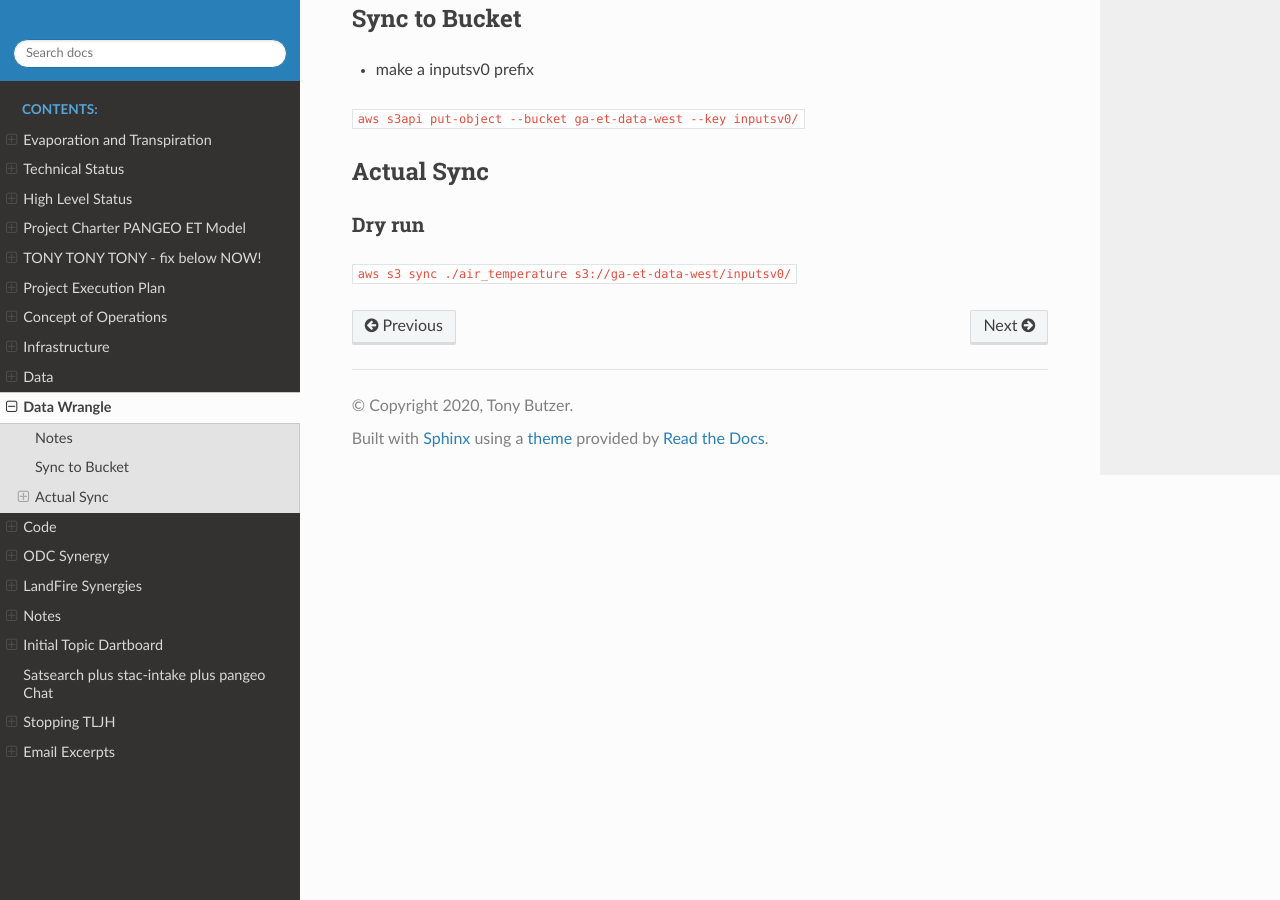
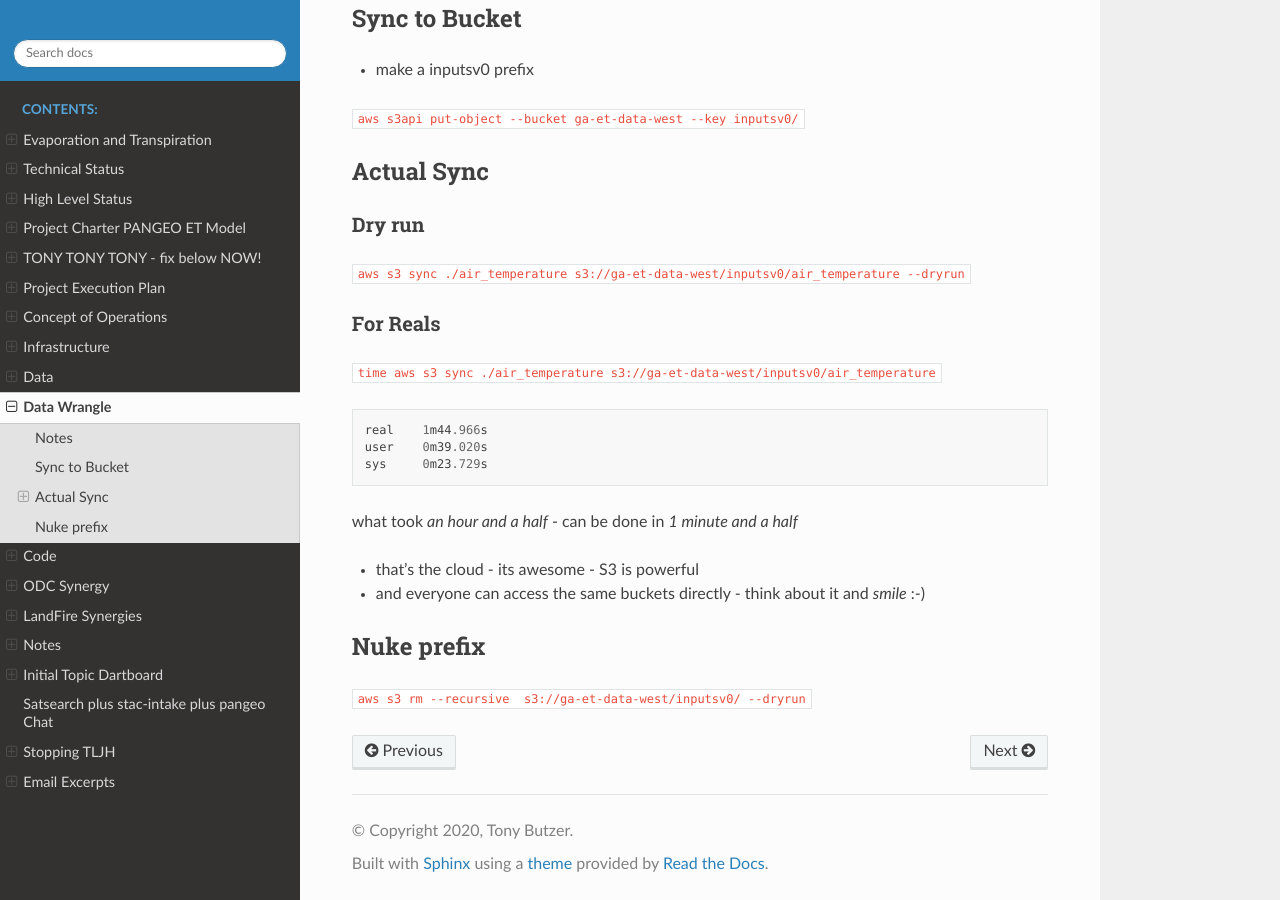
Before and after one commit to tonybutzer/et, a Sphinx documentation site: the page built from docs/source/35data_wrangle.md, in a window 1280 px wide and 900 px high, scrolled down 506 px. Built offline with Sphinx 7.4.7 and the Read the Docs theme 2.0.0, drawn with Linux system fonts in a browser that asks for light colours.

Commit message:
automatic git update from Makefile

````diff
--- a/docs/source/35data_wrangle.md
+++ b/docs/source/35data_wrangle.md
@@ -29,4 +29,24 @@ Mon, Feb 24, 2020  2:51:21 PM
 
 #### Dry run
 
-``` aws s3 sync ./air_temperature s3://ga-et-data-west/inputsv0/ ```
+```  aws s3 sync ./air_temperature s3://ga-et-data-west/inputsv0/air_temperature --dryrun ```
+
+#### For Reals
+
+```  time aws s3 sync ./air_temperature s3://ga-et-data-west/inputsv0/air_temperature ```
+
+```
+real    1m44.966s
+user    0m39.020s
+sys     0m23.729s
+```
+
+what took *an hour and a half* - can be done in *1 minute and a half*
+
+- that's the cloud - its awesome - S3 is powerful
+- and everyone can access the same buckets directly - think about it and *smile* :-)
+
+
+### Nuke prefix
+
+``` aws s3 rm --recursive  s3://ga-et-data-west/inputsv0/ --dryrun```
````
